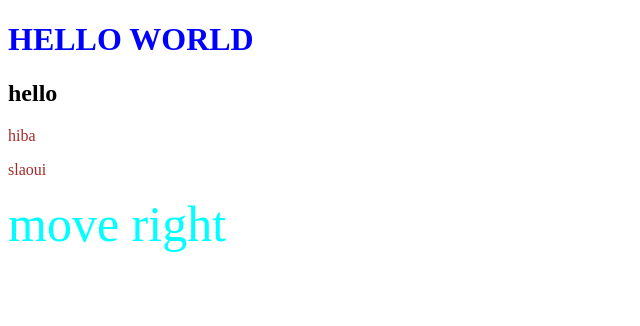
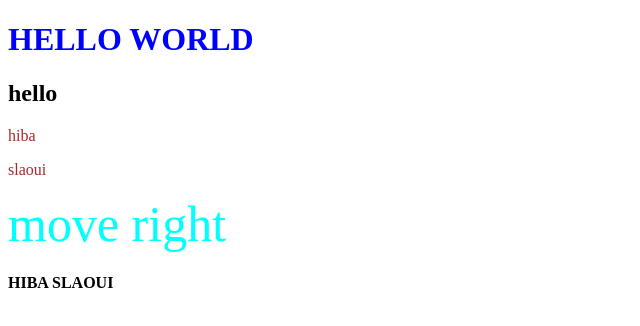
Before and after one commit to hibaa342/tp-gestion-agile, a plain HTML site: page index.html in a window 1280 px wide. Shown: the whole page, without its empty margins (0-640 px from the left). Drawn offline with Linux system fonts and the light colour scheme.

Commit message:
ajout de nom

```diff
--- a/index.html
+++ b/index.html
@@ -13,5 +13,7 @@
     <p>slaoui</p>
     <span>move </span>
     <span>right</span>
+
+    <h4>HIBA SLAOUI</h4>
 </body>
 </html>
```
